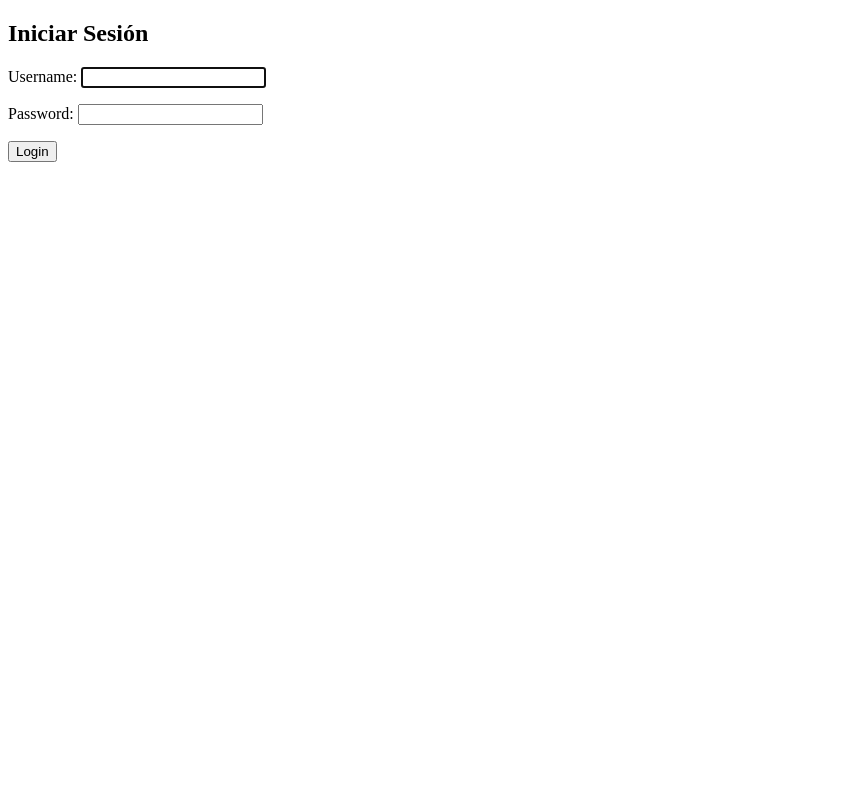
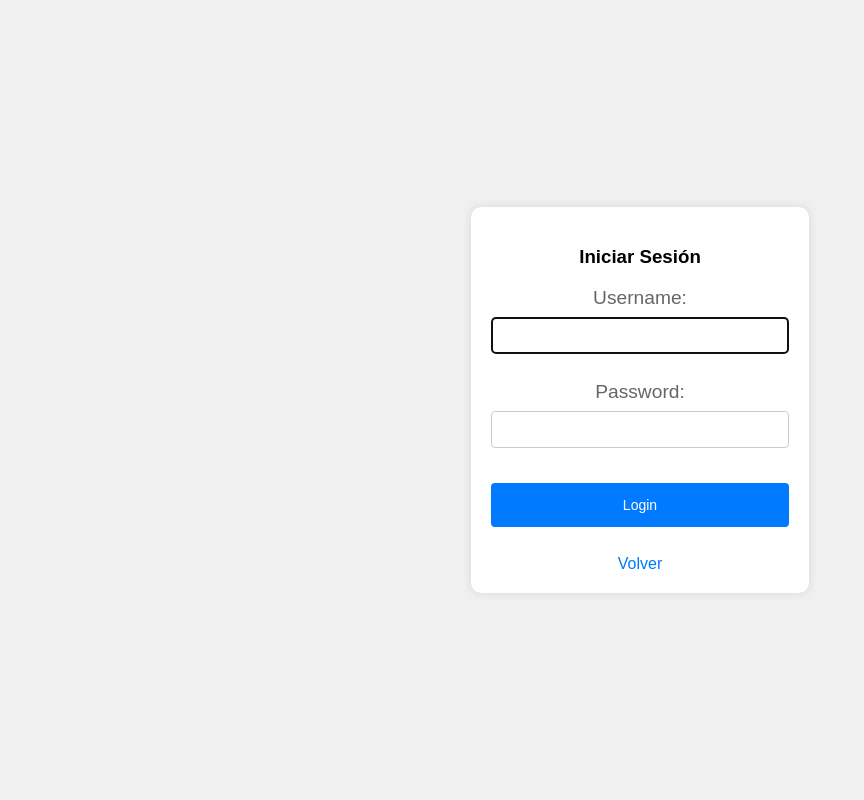
Before and after one commit to Neusj/apoyo_alumnos, a Django app: page /login/ in a window 1280 px wide. Shown: the whole page, without its empty margins (0-864 px from the left). Run offline with Django 3.2, Linux system fonts and the light colour scheme.

Commit message:
diseño de home y login

```diff
--- a/apoyo_alumnos/settings.py
+++ b/apoyo_alumnos/settings.py
@@ -138,7 +138,9 @@ USE_TZ = True
 # https://docs.djangoproject.com/en/2.2/howto/static-files/
 
 STATIC_URL = '/static/'
+STATICFILES_DIRS = [os.path.join(BASE_DIR, 'static')]
+
 
 AUTH_USER_MODEL = 'home.CustomUser'
-LOGIN_REDIRECT_URL = 'home_view'
+LOGIN_REDIRECT_URL = 'home'
 LOGOUT_REDIRECT_URL = 'login'
--- a/apoyo_alumnos/urls.py
+++ b/apoyo_alumnos/urls.py
@@ -20,7 +20,7 @@ from home.views import CustomLoginView, CustomPasswordResetView, Home, SignUpVie
 
 urlpatterns = [
     path('admin/', admin.site.urls),
-    path('', Home.as_view(), name='home_view'),
+    path('', Home.as_view(), name='home'),
 
     path('signup/', SignUpView.as_view(), name='signup'),
     path('login/', CustomLoginView.as_view(), name='login'),
--- /dev/null
+++ b/home/static/css/style.css
@@ -0,0 +1,74 @@
+/* style.css */
+body {
+    margin: 0;
+    padding: 0;
+    font-family: Arial, sans-serif;
+    display: flex;
+    justify-content: center;
+    align-items: center;
+    height: 100vh;
+    background-color: #f0f0f0;
+}
+
+.container, .login-container {
+    text-align: center;
+    background-color: #ffffff;
+    padding: 20px;
+    border-radius: 10px;
+    box-shadow: 0 0 10px rgba(0, 0, 0, 0.1);
+}
+
+h1, h2 {
+    font-size: 2.5em;
+    color: #333;
+    margin-bottom: 20px;
+}
+
+p {
+    font-size: 1.2em;
+    color: #666;
+}
+
+.links {
+    margin-top: 20px;
+}
+
+.links a {
+    text-decoration: none;
+    color: #007bff;
+    margin: 0 10px;
+}
+
+.links a:hover {
+    text-decoration: underline;
+}
+
+.form-group {
+    margin-bottom: 15px;
+}
+
+input[type="text"], input[type="password"] {
+    width: 100%;
+    padding: 10px;
+    margin: 8px 0;
+    display: inline-block;
+    border: 1px solid #ccc;
+    border-radius: 4px;
+    box-sizing: border-box;
+}
+
+.btn {
+    width: 100%;
+    background-color: #007bff;
+    color: white;
+    padding: 14px 20px;
+    margin: 8px 0;
+    border: none;
+    border-radius: 4px;
+    cursor: pointer;
+    font-size: 14px;
+}
+
+.btn:hover {
+    background-color: #0056b3;
+}
--- /dev/null
+++ b/home/templates/base.html
@@ -0,0 +1,22 @@
+{% load static %}
+
+
+<!DOCTYPE html>
+<html lang="en">
+<head>
+    <meta charset="UTF-8">
+    <meta name="viewport" content="width=device-width, initial-scale=1.0">
+    <link rel="stylesheet" type="text/css" href="{% static 'css/style.css' %}">
+
+    <title>
+        {% block title %}
+            Home
+        {% endblock %}
+    </title>
+</head>
+<body>
+    {% block content %}
+
+    {% endblock %}
+</body>
+</html>
--- a/home/templates/login.html
+++ b/home/templates/login.html
@@ -1,14 +1,24 @@
-<!DOCTYPE html>
-<html>
-<head>
-    <title>Login</title>
-</head>
-<body>
-    <h2>Iniciar Sesión</h2>
-    <form method="post">
-        {% csrf_token %}
-        {{ form.as_p }}
-        <button type="submit">Login</button>
-    </form>
-</body>
-</html>
+{% extends 'base.html' %}
+
+
+{% block title %}
+    Login
+{% endblock %}
+
+{% block content %}
+
+    <div class="login-container">
+        <h3>Iniciar Sesión</h3>
+        <form method="post">
+            {% csrf_token %}
+            <div class="form-group">
+                {{ form.as_p }}
+            </div>
+            <button type="submit" class="btn">Login</button>
+        </form>
+        <div class="links">
+            <a href="{% url 'home' %}" class="btn-secondary">Volver</a>
+        </div>
+    </div>
+
+{% endblock %}
--- a/home/views.py
+++ b/home/views.py
@@ -8,7 +8,13 @@ from .forms import CustomUserCreationForm, CustomAuthenticationForm, CustomPassw
 
 class Home(views.View):
     def get(self, request):
-        return render(request, 'home.html', {'message': 'Bienvenido a la aplicación!'})
+        return render(
+            request,
+            'home.html',
+            {
+                'message': 'Nueva plataforma de apoyo al estudiante'
+            }
+        )
 
 
 class SignUpView(CreateView):
@@ -18,7 +24,7 @@ class SignUpView(CreateView):
     def form_valid(self, form):
         user = form.save()
         login(self.request, user)
-        return redirect('home_view')
+        return redirect('home')
 
 class CustomLoginView(LoginView):
     authentication_form = CustomAuthenticationForm
```
Also changed, not shown: home/templates/home.html (+13 -2 lines).
